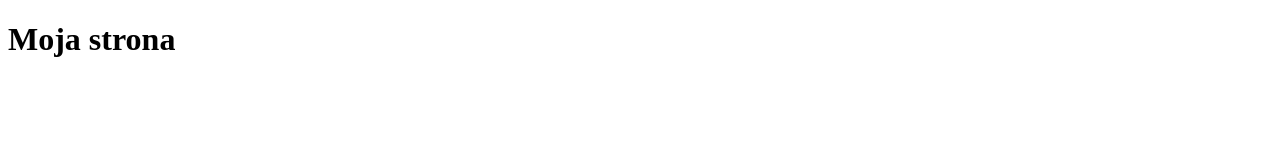
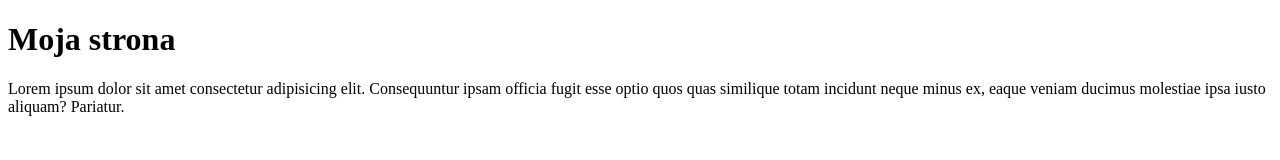
Before and after one commit to Belfer317/test3d2, a plain HTML site: page index.html in a window 1280 px wide. Drawn offline with Linux system fonts and the light colour scheme.

Commit message:
added lorem

```diff
--- a/index.html
+++ b/index.html
@@ -10,6 +10,7 @@
 
 <body>
 <h1>Moja strona</h1>
+<p>Lorem ipsum dolor sit amet consectetur adipisicing elit. Consequuntur ipsam officia fugit esse optio quos quas similique totam incidunt neque minus ex, eaque veniam ducimus molestiae ipsa iusto aliquam? Pariatur.</p>
 </body>
 
 </html>
```
